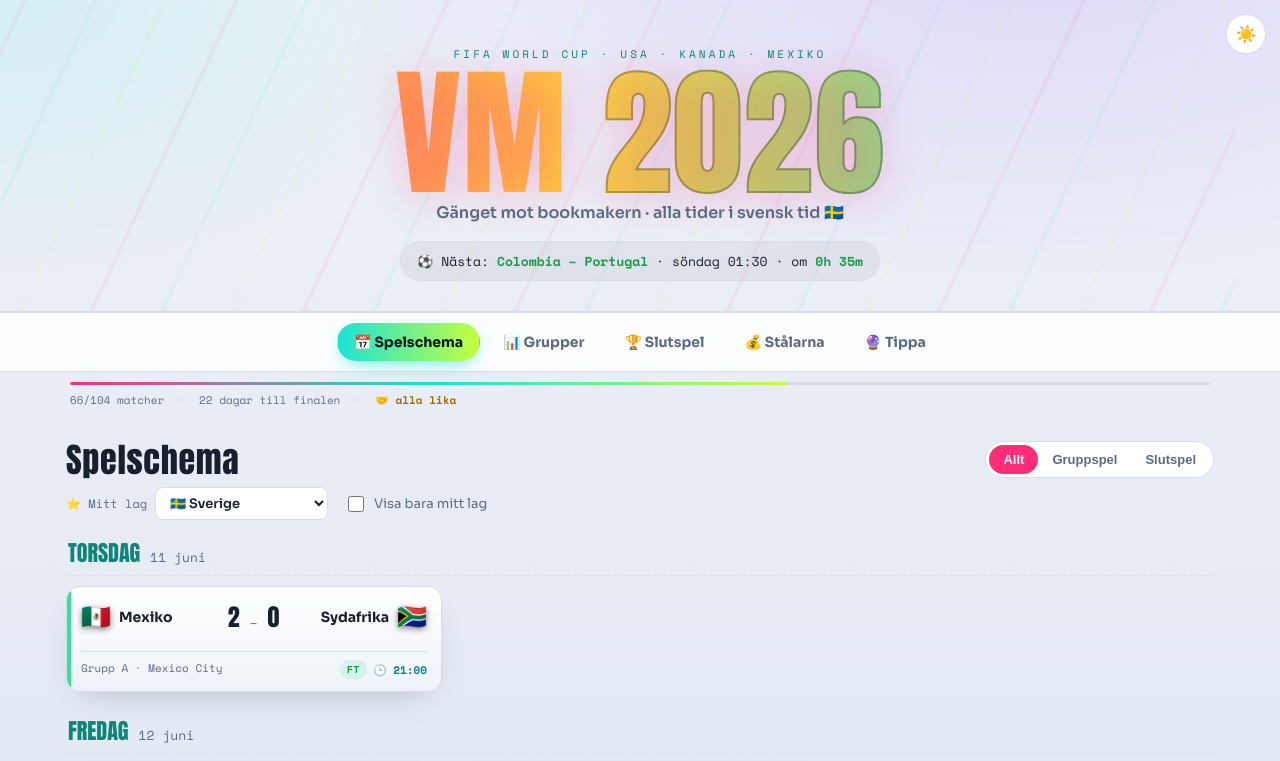
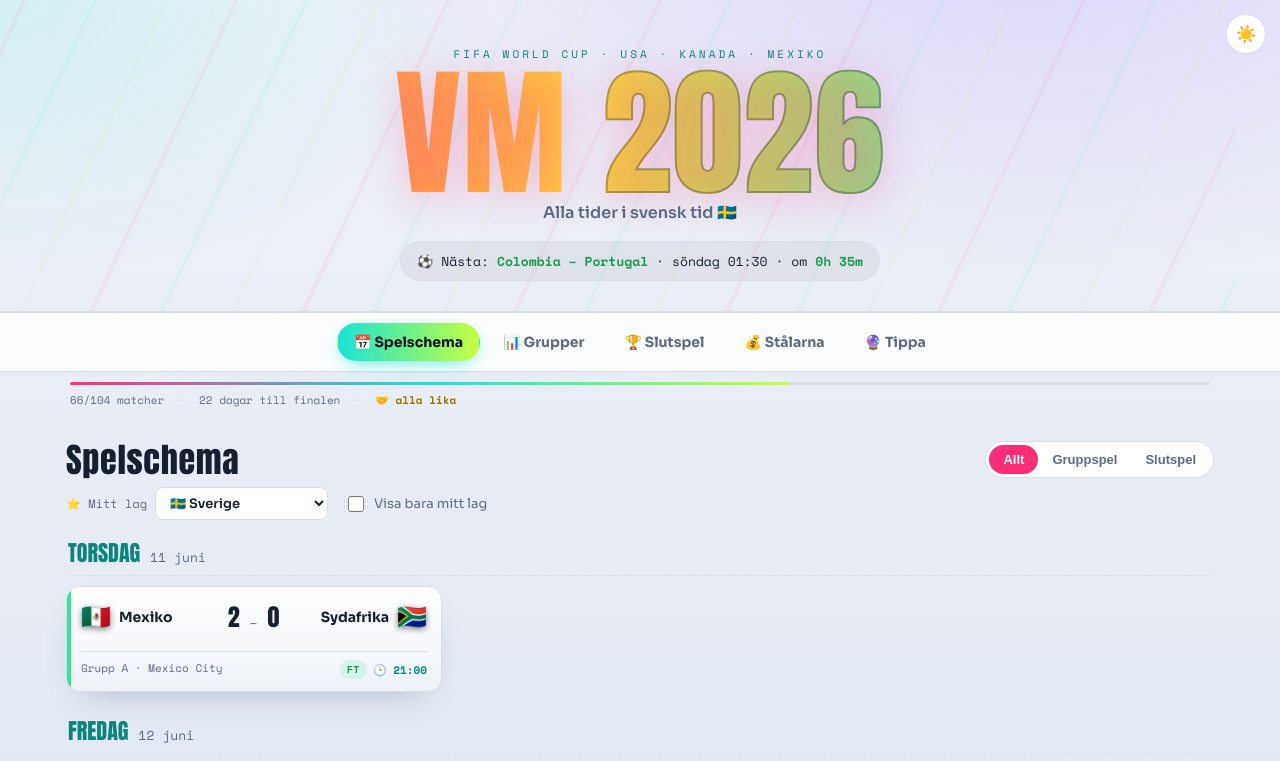
Before and after one commit to kevinnto/worldcupbets-family, a plain HTML site: page index.html in a window 1280 px wide. Shown: the top 761 px of the page. Drawn offline with nearby package versions, Linux system fonts and the light colour scheme; no server answers.

Commit message:
updated text

```diff
--- a/index.html
+++ b/index.html
@@ -3,7 +3,7 @@
 <head>
   <meta charset="UTF-8" />
   <meta name="viewport" content="width=device-width, initial-scale=1.0" />
-  <title>VM 2026 · Gänget & Stålarna</title>
+  <title>VM 2026 · Familjen</title>
   <script>
     (function () {
       try {
@@ -34,7 +34,7 @@
     <div class="hero-inner">
       <div class="hero-tag">FIFA WORLD CUP · USA · KANADA · MEXIKO</div>
       <h1 class="hero-title">VM&nbsp;<span class="yr">2026</span></h1>
-      <p class="hero-sub">Gänget mot bookmakern · alla tider i svensk tid 🇸🇪</p>
+      <p class="hero-sub">Alla tider i svensk tid 🇸🇪</p>
       <div id="countdown" class="countdown-chip">⚽ Laddar nästa match…</div>
     </div>
   </header>
```
